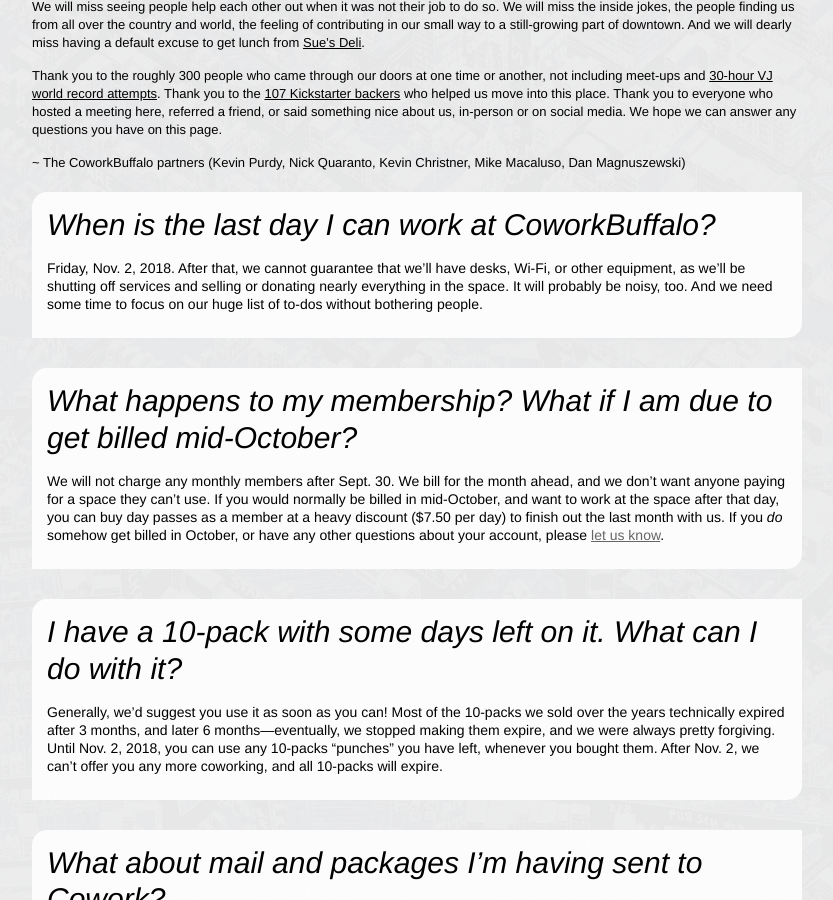
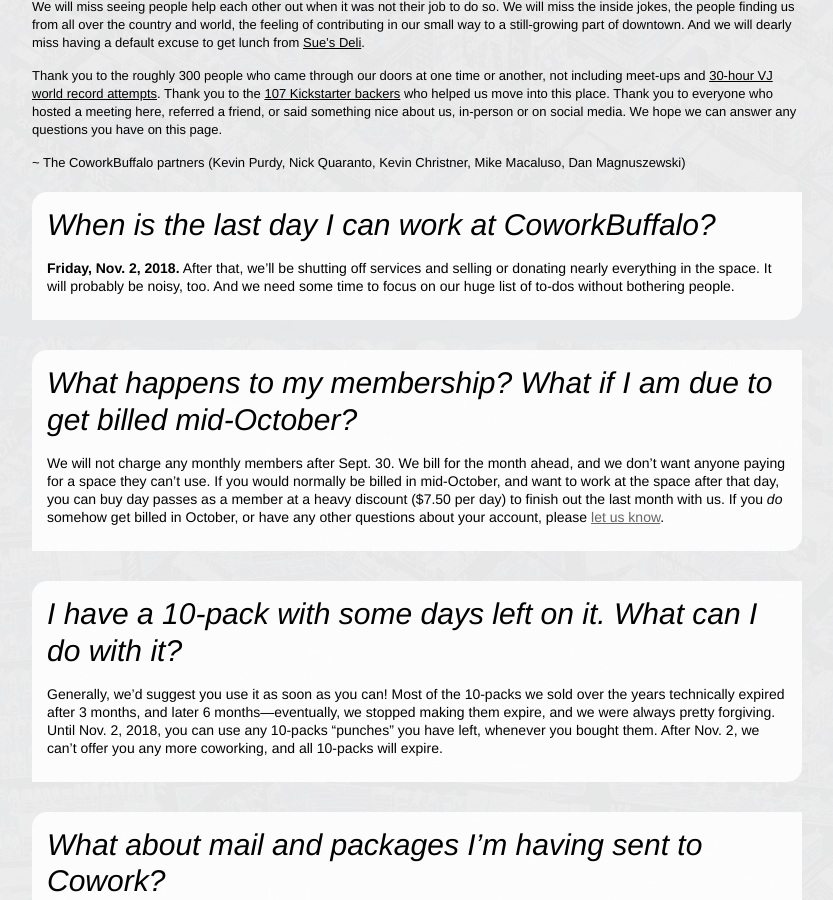
Before and after one commit to coworkbuffalo/coworkbuffalo.github.com, a Jekyll site: the page built from closing/index.markdown, in a window 1280 px wide and 900 px high, scrolled down 496 px. Shown: the whole window, without its empty margins (223-1056 px from the left). Built offline with Jekyll 4.4.1, drawn with Linux system fonts in a browser that asks for light colours; comment, search, counter and statistics services are not loaded.

Commit message:
Stronger closing language (thx Kimber)

```diff
--- a/closing/index.markdown
+++ b/closing/index.markdown
@@ -21,7 +21,7 @@ Thank you to the roughly 300 people who came through our doors at one time or an
 (Kevin Purdy, Nick Quaranto, Kevin Christner, Mike Macaluso, Dan Magnuszewski)
 
 * ### When is the last day I can work at CoworkBuffalo?
-Friday, Nov. 2, 2018. After that, we cannot guarantee that we'll have desks, Wi-Fi, or other equipment, as we'll be shutting off services and selling or donating nearly everything in the space. It will probably be noisy, too. And we need some time to focus on our huge list of to-dos without bothering people.
+**Friday, Nov. 2, 2018.** After that, we'll be shutting off services and selling or donating nearly everything in the space. It will probably be noisy, too. And we need some time to focus on our huge list of to-dos without bothering people.
 
 * ### What happens to my membership? What if I am due to get billed mid-October?
 We will not charge any monthly members after Sept. 30. We bill for the month ahead, and we don't want anyone paying for a space they can't use. If you would normally be billed in mid-October, and want to work at the space after that day, you can buy day passes as a member at a heavy discount ($7.50 per day) to finish out the last month with us. If you _do_ somehow get billed in October, or have any other questions about your account, please [let us know](mailto:work@coworkbuffalo.com).
```
